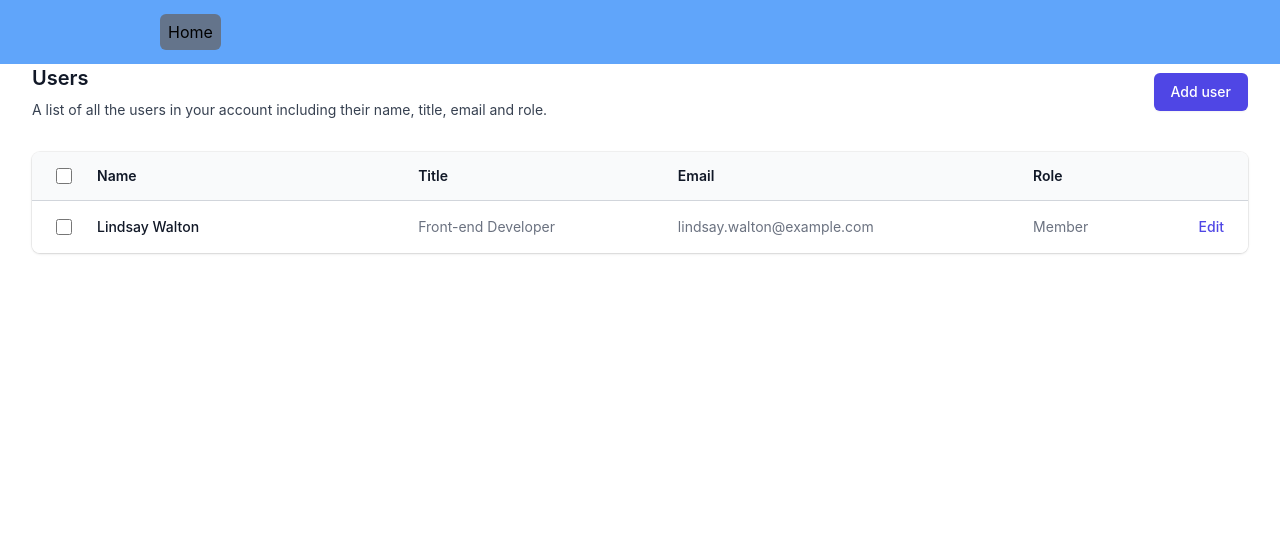
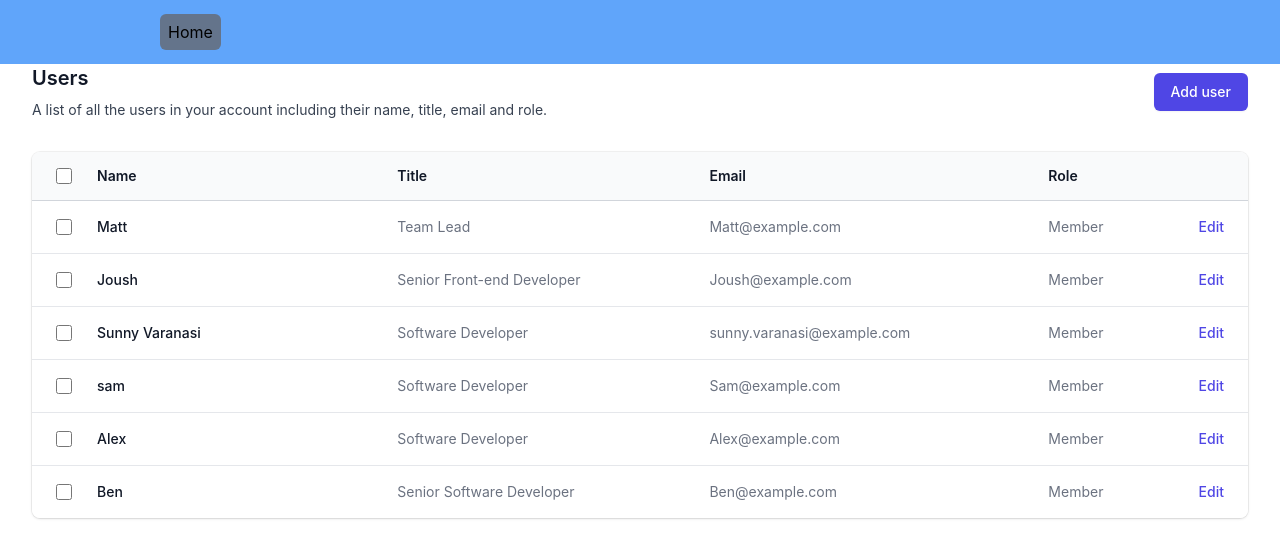
Before and after one commit to vvsrrSunny/react-quick-project, a React (Create React App) app: page / in a window 1280 px wide. Shown: the top 558 px of the page. Built offline with nearby package versions, Linux system fonts and the light colour scheme.

Commit message:
added data #2

```diff
--- a/src/components/Parent.jsx
+++ b/src/components/Parent.jsx
@@ -18,12 +18,41 @@ import { useLayoutEffect, useRef, useState } from 'react'
 
 const people = [
   {
-    name: 'Lindsay Walton',
-    title: 'Front-end Developer',
-    email: 'lindsay.walton@example.com',
+    name: 'Matt',
+    title: 'Team Lead',
+    email: 'Matt@example.com',
     role: 'Member',
   },
-  // More people...
+  {
+    name: 'Joush',
+    title: 'Senior Front-end Developer',
+    email: 'Joush@example.com',
+    role: 'Member',
+  },
+  {
+    name: 'Sunny Varanasi',
+    title: 'Software Developer',
+    email: 'sunny.varanasi@example.com',
+    role: 'Member',
+  },
+  {
+    name: 'sam',
+    title: 'Software Developer',
+    email: 'Sam@example.com',
+    role: 'Member',
+  },
+  {
+    name: 'Alex',
+    title: 'Software Developer',
+    email: 'Alex@example.com',
+    role: 'Member',
+  },
+  {
+    name: 'Ben',
+    title: 'Senior Software Developer',
+    email: 'Ben@example.com',
+    role: 'Member',
+  },
 ]
 
 function classNames(...classes) {
```
